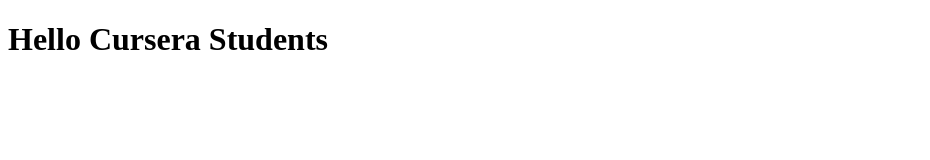
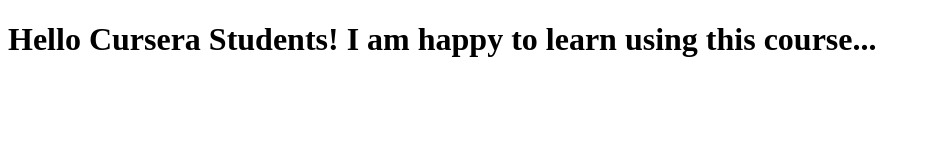
Before and after one commit to JovanaM89/angularJS, a plain HTML site: page index.html in a window 1280 px wide. Shown: the whole page, without its empty margins (0-930 px from the left). Drawn offline with Linux system fonts and the light colour scheme.

Commit message:
Next version of web file.

```diff
--- a/index.html
+++ b/index.html
@@ -5,6 +5,6 @@
     <title>Hello Cursera</title>
   </head>
   <body>
-      <h1>Hello Cursera Students</h1>
+      <h1>Hello Cursera Students! I am happy to learn using this course...</h1>
   </body>
 </html>
```
